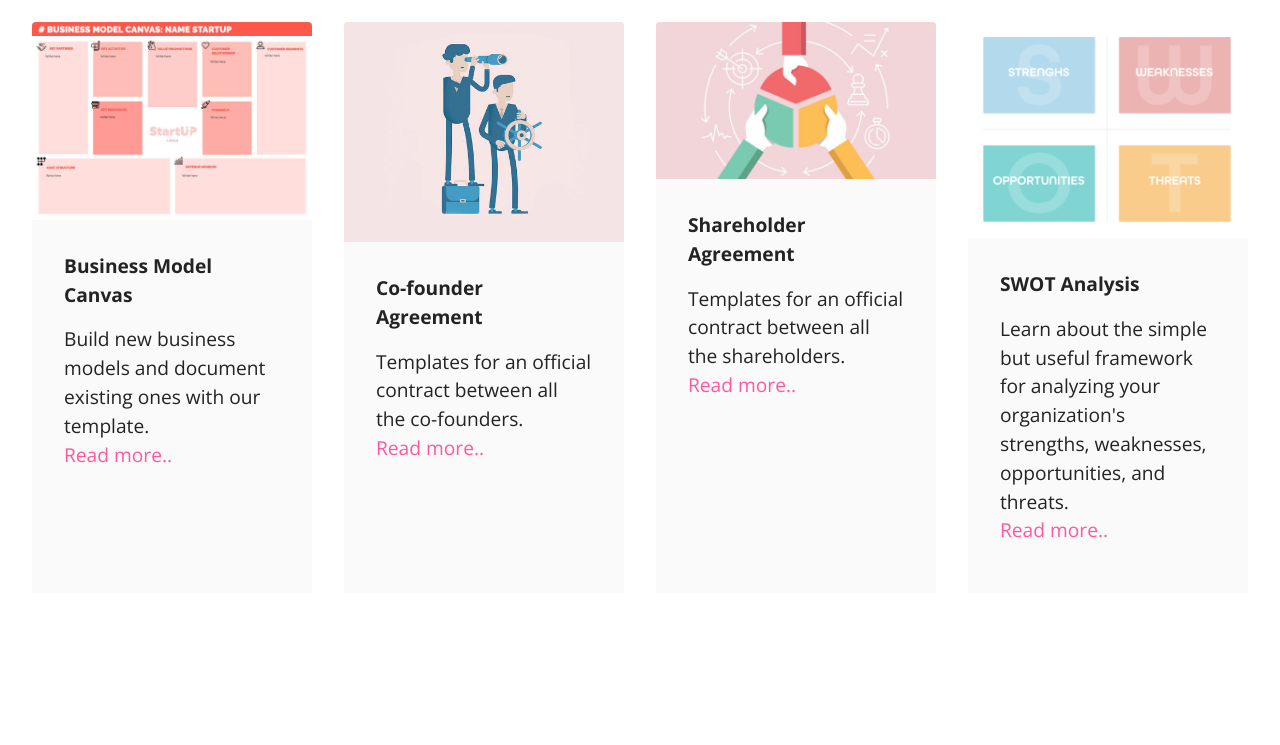
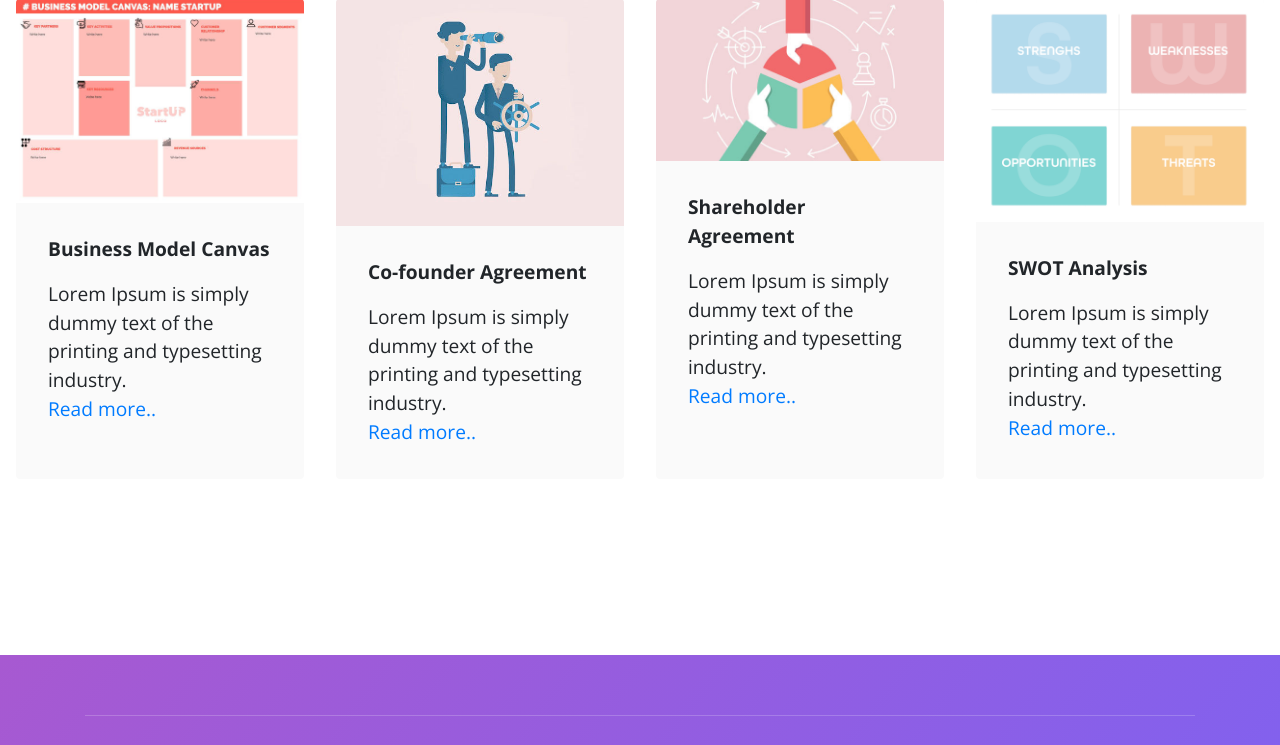
Before and after one commit to UTSCCSCC01/project-epsilon, a Flask app: page /resources/ in a window 1280 px wide. Shown: the part 1687-2432 px from the top of the page. Run offline with Flask 2, Linux system fonts and the light colour scheme; some libraries are stand-ins or nearby versions.

Commit message:
Bug fix: Fix Resources.html.

```diff
--- a/epsilon/templates/resources.html
+++ b/epsilon/templates/resources.html
@@ -1,17 +1,16 @@
 {% extends "layout.html" %}
+
+{% block title %}Resources{% endblock %}
+
 {% block head %}
 {{ super() }}
-<link rel="stylesheet" type="text/css" href="{{ url_for('static', filename='css/homepage/bootstrap.min.css') }}">
-<link rel="stylesheet" type="text/css" href="{{ url_for('static', filename='css/homepage/font-awesome.css') }}">
-<link rel="stylesheet" href="{{ url_for('static', filename='css/homepage/templatemo-softy-pinko.css') }}">
-{% block title %}Resources{% endblock %}
-
 <!-- Site made with Mobirise Website Builder v5.3.10, https://mobirise.com -->
 <meta charset="UTF-8">
 <meta http-equiv="X-UA-Compatible" content="IE=edge">
 <meta name="generator" content="Mobirise v5.3.10, mobirise.com">
 <meta name="viewport" content="width=device-width, initial-scale=1, minimum-scale=1">
 <meta name="description" content="">
+
 
 <link rel="stylesheet" href="../static/assets_resources/tether/tether.min.css">
 <link rel="stylesheet" href="../static/assets_resources/bootstrap/css/bootstrap.min.css">
@@ -27,6 +26,7 @@
 </noscript>
 <link rel="preload" as="style" href="../static/assets_resources/mobirise/css/mbr-additional.css">
 <link rel="stylesheet" href="../static/assets_resources/mobirise/css/mbr-additional.css" type="text/css">
+{{ super() }}
 {% endblock %}
 
 {% block content %}
@@ -132,7 +132,8 @@
                         </h5>
 
                         <p class="mbr-text mbr-fonts-style mt-3 display-7">
-                            Build new business models and document existing ones with our template.&nbsp;&nbsp;<br><a href="https://canvanizer.com/new/business-model-canvas"
+                            Lorem Ipsum is simply dummy text of the printing and typesetting
+                            industry.&nbsp;&nbsp;<br><a href="https://canvanizer.com/new/business-model-canvas"
                                 class="text-primary" target="_blank">Read more..</a></p>
                     </div>
 
@@ -148,8 +149,8 @@
                             <strong>Co-founder Agreement</strong>
                         </h5>
 
-                        <p class="mbr-text mbr-fonts-style mt-3 display-7">Templates for an official contract between all
-                            the co-founders.<br><a
+                        <p class="mbr-text mbr-fonts-style mt-3 display-7">Lorem Ipsum is simply dummy text of the
+                            printing and typesetting industry.<br><a
                                 href="https://www.startups.com/library/expert-advice/startup-founders-agreement"
                                 class="text-primary" target="_blank">Read more..</a></p>
                     </div>
@@ -165,7 +166,7 @@
                         <h5 class="item-title mbr-fonts-style display-7"><strong>Shareholder Agreement</strong></h5>
 
                         <p class="mbr-text mbr-fonts-style mt-3 display-7">
-                            Templates for an official contract between all the shareholders.<br> <a
+                            Lorem Ipsum is simply dummy text of the printing and typesetting industry.<br> <a
                                 href="https://learn.marsdd.com/article/shareholders-agreement-for-startups-sample-template/"
                                 class="text-primary" target="_blank">Read more..</a></p>
                     </div>
@@ -181,8 +182,7 @@
                         <h5 class="item-title mbr-fonts-style display-7"><strong>SWOT Analysis</strong></h5>
 
                         <p class="mbr-text mbr-fonts-style mt-3 display-7">
-                            Learn about the simple but useful framework for analyzing your organization's strengths,
-                            weaknesses, opportunities, and threats.<br> <a
+                            Lorem Ipsum is simply dummy text of the printing and typesetting industry.<br> <a
                                 href="https://online.visual-paradigm.com/diagrams/features/swot-analysis-tool/"
                                 class="text-primary" target="_blank">Read more..</a></p>
                     </div>
```
